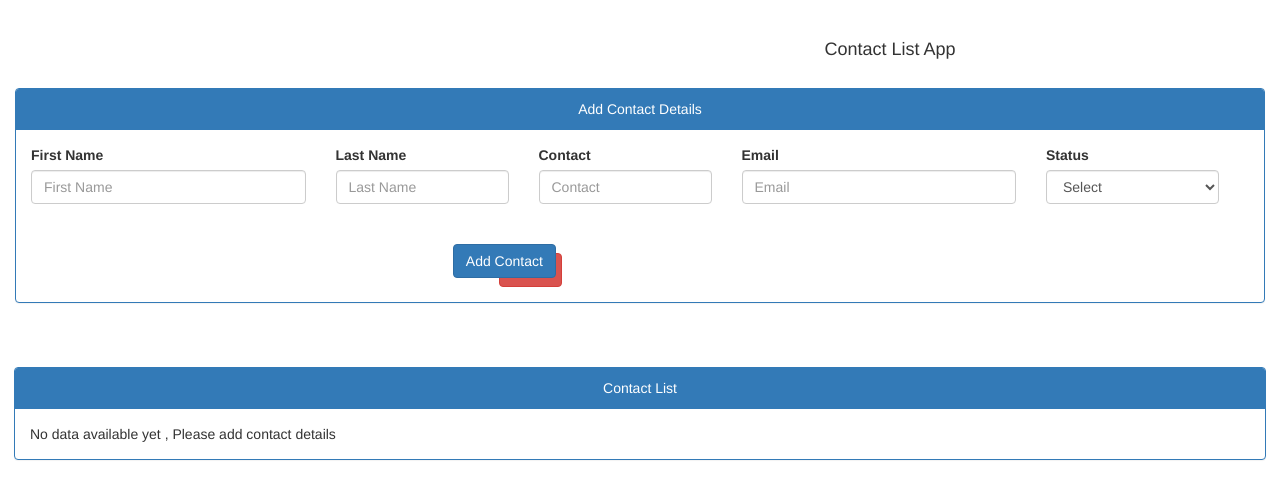
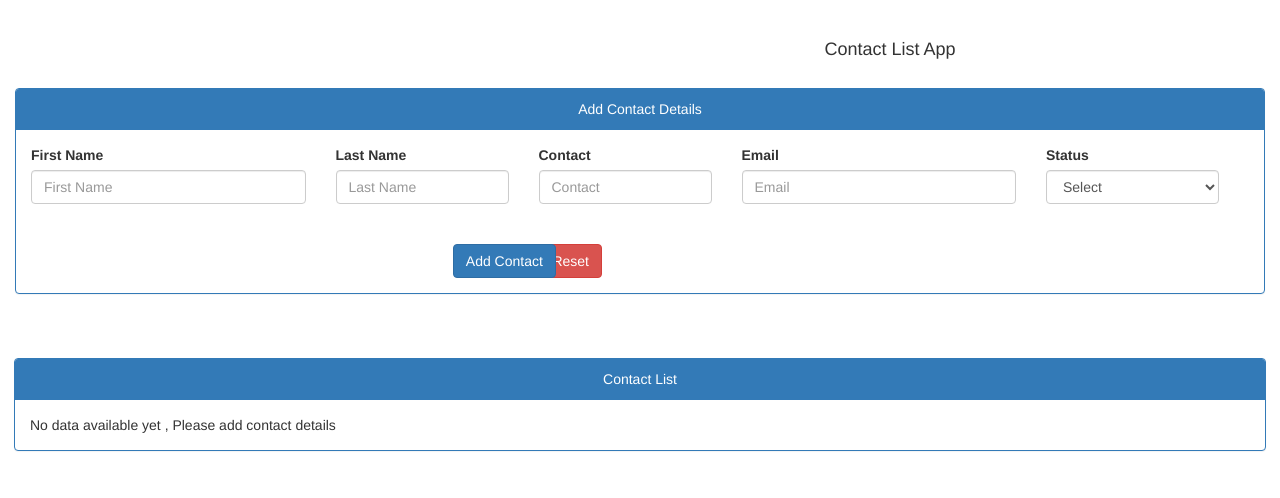
Before and after one commit to priyankapjain/contactlist-crud-angular2, an Angular app: page / in a window 1280 px wide. Shown: the top 498 px of the page. Built offline with nearby package versions, Linux system fonts and the light colour scheme.

Commit message:
css changes fixes

```diff
--- a/src/app/contact-list/contact-list.component.css
+++ b/src/app/contact-list/contact-list.component.css
@@ -28,8 +28,8 @@
 }
 .resetBtn{
   float: right;
-  margin-right: 687px;
-  margin-top: -25px;
+  margin-right: 647px;
+  margin-top: -34px
 }
 .my-container-fortable{
   padding:14px;
--- a/src/app/contact-list/contact-list.component.ts
+++ b/src/app/contact-list/contact-list.component.ts
@@ -96,6 +96,7 @@ export class ContactListComponent implements OnInit {
     }
   }
 
+
   resetDataSavedStatus() {
     setTimeout(() => {
       this.savedStatus = '';
```
